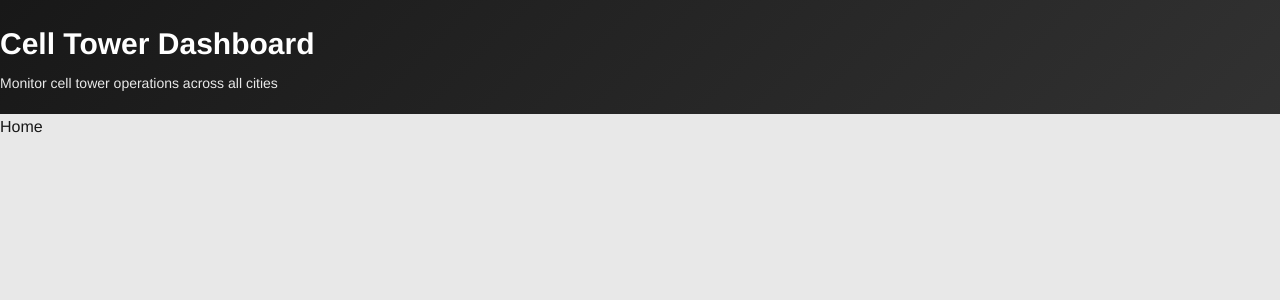
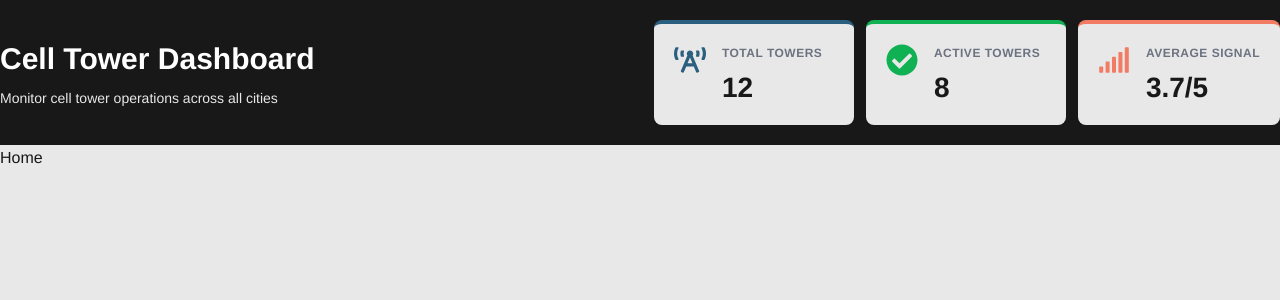
Before and after one commit to muhammedheshamm/Cell-Tower-Dashboard, a React app: page / in a window 1280 px wide. Shown: the top 300 px of the page. Built offline with nearby package versions, Linux system fonts and the light colour scheme; the HTML template or start-up script is replaced by a standard one.

Commit message:
feat: dashboards summary cards with static data

```diff
--- a/package.json
+++ b/package.json
@@ -11,7 +11,8 @@
   },
   "dependencies": {
     "react": "^19.1.0",
-    "react-dom": "^19.1.0"
+    "react-dom": "^19.1.0",
+    "react-icons": "^5.5.0"
   },
   "devDependencies": {
     "@eslint/js": "^9.30.1",
--- /dev/null
+++ b/src/components/Card/Card.scss
@@ -0,0 +1,85 @@
+@use '../../styles/variables' as v;
+@use "sass:color";
+
+.card {
+  background: v.$color-light-gray;
+  border-radius: v.$border-radius;
+  padding: 20px;
+  transition: all 0.3s ease-in-out;
+  position: relative;
+  display: flex;
+  gap: 16px;
+  min-width: 200px;
+  animation: cardEntrance 0.6s ease-out;
+  border-top: 4px solid transparent;
+
+
+  &:hover {
+    transform: translateY(-4px);
+    .card__icon {
+      transform: scale(1.05);
+    }
+  }
+
+  &__icon {
+    transition: transform 0.3s ease-in-out;
+
+    svg {
+      width: 32px;
+      height: 32px;
+    }
+  }
+
+  &__title {
+    font-size: 12px;
+    font-weight: 600;
+    color: v.$color-medium-gray;
+    text-transform: uppercase;
+    letter-spacing: 0.5px;
+    margin: 0 0 8px 0;
+  }
+
+  &__value {
+    font-size: 28px;
+    font-weight: 700;
+    color: v.$color-dark-gray;
+    line-height: 1.2;
+  }
+
+  // Color variants
+  &--primary {
+    border-color: v.$color-primary;
+
+    .card__icon svg {
+      color: v.$color-primary;
+    }
+  }
+
+  &--success {
+    border-color: v.$color-success;
+
+    .card__icon svg {
+      color: v.$color-success;
+    }
+  }
+
+  &--secondary {
+    border-color: v.$color-secondary;
+
+    .card__icon svg {
+      color: v.$color-secondary;
+    }
+  }
+}
+
+
+@keyframes cardEntrance {
+  from {
+    opacity: 0;
+    transform: scale(0.9);
+  }
+  to {
+    opacity: 1;
+    transform: scale(1);
+  }
+}
--- /dev/null
+++ b/src/components/Card/Card.tsx
@@ -0,0 +1,29 @@
+import React from 'react';
+import './Card.scss';
+
+interface CardProps {
+  title: string;
+  content: string | number;
+  icon: React.ReactNode;
+  color?: 'primary' | 'success' | 'secondary';
+  delay?: number;
+}
+
+const Card: React.FC<CardProps> = ({ title, content, icon, color = 'primary', delay = 0 }) => {
+  return (
+    <div
+      className={`card card--${color}`}
+      style={{ animationDelay: `${delay}s` }}
+    >
+      <div className="card__icon">
+        {icon}
+      </div>
+      <div className="card__content">
+        <h3 className="card__title">{title}</h3>
+        <p className="card__value">{content}</p>
+      </div>
+    </div>
+  );
+};
+
+export default Card;
--- a/src/components/Header/Header.scss
+++ b/src/components/Header/Header.scss
@@ -2,9 +2,27 @@
 @use "sass:color";
 
 .header {
-  background: linear-gradient(135deg, v.$color-dark-gray 0%, color.adjust(v.$color-dark-gray, $lightness: 10%) 100%);
+  background: v.$color-dark-gray;
   padding: 20px 0;
   color: v.$color-white;
+
+
+
+  &__content {
+    display: flex;
+    flex-direction: column;
+    align-items: center;
+    gap: 30px;
+
+    @media (min-width: v.$breakpoint-mobile) {
+      flex-direction: row;
+      justify-content: space-between;
+    }
+  }
+
+  &__text {
+    flex: 1;
+  }
 
   &__title {
     font-size: 30px;
@@ -22,4 +40,16 @@
     opacity: 0.9;
     animation: slideInUp 0.6s ease-out;
   }
+
+  &__cards {
+    display: flex;
+    flex-direction: column;
+    gap: 12px;
+    width: 100%;
+
+    @media (min-width: v.$breakpoint-mobile) {
+      flex-direction: row;
+      width: fit-content;
+    }
+  }
 }
--- a/src/components/Header/Header.tsx
+++ b/src/components/Header/Header.tsx
@@ -1,11 +1,38 @@
 import './Header.scss'
+import Card from '../Card/Card';
+import { FaBroadcastTower, FaCheckCircle, FaSignal } from 'react-icons/fa';
 
 function Header() {
   return (
      <header className="header">
-      <div className="container">
-        <h1 className="header__title">Cell Tower Dashboard</h1>
-        <p className="header__subtitle">Monitor cell tower operations across all cities</p>
+      <div className="container header__content">
+        <section className="header__text">
+          <h1 className="header__title">Cell Tower Dashboard</h1>
+          <p className="header__subtitle">Monitor cell tower operations across all cities</p>
+        </section>
+        <section className="header__cards">
+          <Card
+            title="Total Towers"
+            content="12"
+            icon={<FaBroadcastTower />}
+            color="primary"
+            delay={0.1}
+          />
+          <Card
+            title="Active Towers"
+            content="8"
+            icon={<FaCheckCircle />}
+            color="success"
+            delay={0.2}
+          />
+          <Card
+            title="Average Signal"
+            content="3.7/5"
+            icon={<FaSignal />}
+            color="secondary"
+            delay={0.3}
+          />
+        </section>
       </div>
     </header>
   )
--- a/src/styles/_variables.scss
+++ b/src/styles/_variables.scss
@@ -1,8 +1,10 @@
 // Global Variables
 $color-dark-gray: #181818;
+$color-medium-gray: #6b7280;
 $color-light-gray: #e8e8e8;
 $color-white: #ffffff;
-$color-mint-green: #1a504c;
+$color-primary: #2b5f80;
+$color-secondary: #f27c63;
 $color-error: #ff2a2a;
 $color-warning: #F39C12;
 $color-success: #0fb152;
```
Also changed, not shown: 1 other file (tests, documents, lock files or other folders).
